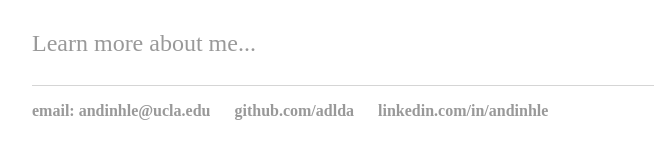
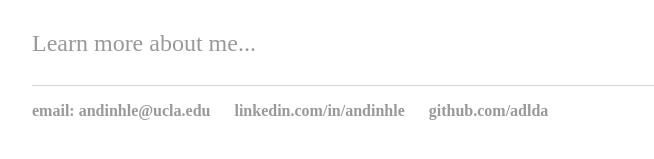
Before and after one commit to adlda/adlda.github.io, a Jekyll site: the page built from index.html, in a window 1280 px wide. Shown: the part 228-387 px from the top of the page, without its empty margins (160-814 px from the left). Built offline with Jekyll 4.4.1, drawn with Linux system fonts in a browser that asks for light colours; part of the change alters nothing that is shown.

```diff
--- a/_layouts/default.html
+++ b/_layouts/default.html
@@ -21,8 +21,8 @@
 			<footer>
 	    		<ul>
 	        		<li><a href="mailto:andinhle@ucla.edu">email: andinhle@ucla.edu</a></li>
-	        		<li><a href="https://github.com/adlda">github.com/adlda</a></li>
 				<li><a href="https://linkedin.com/in/andinhle">linkedin.com/in/andinhle</a></li>
+				<li><a href="https://github.com/adlda">github.com/adlda</a></li>
 				</ul>
 			</footer>
 		</body>
```
